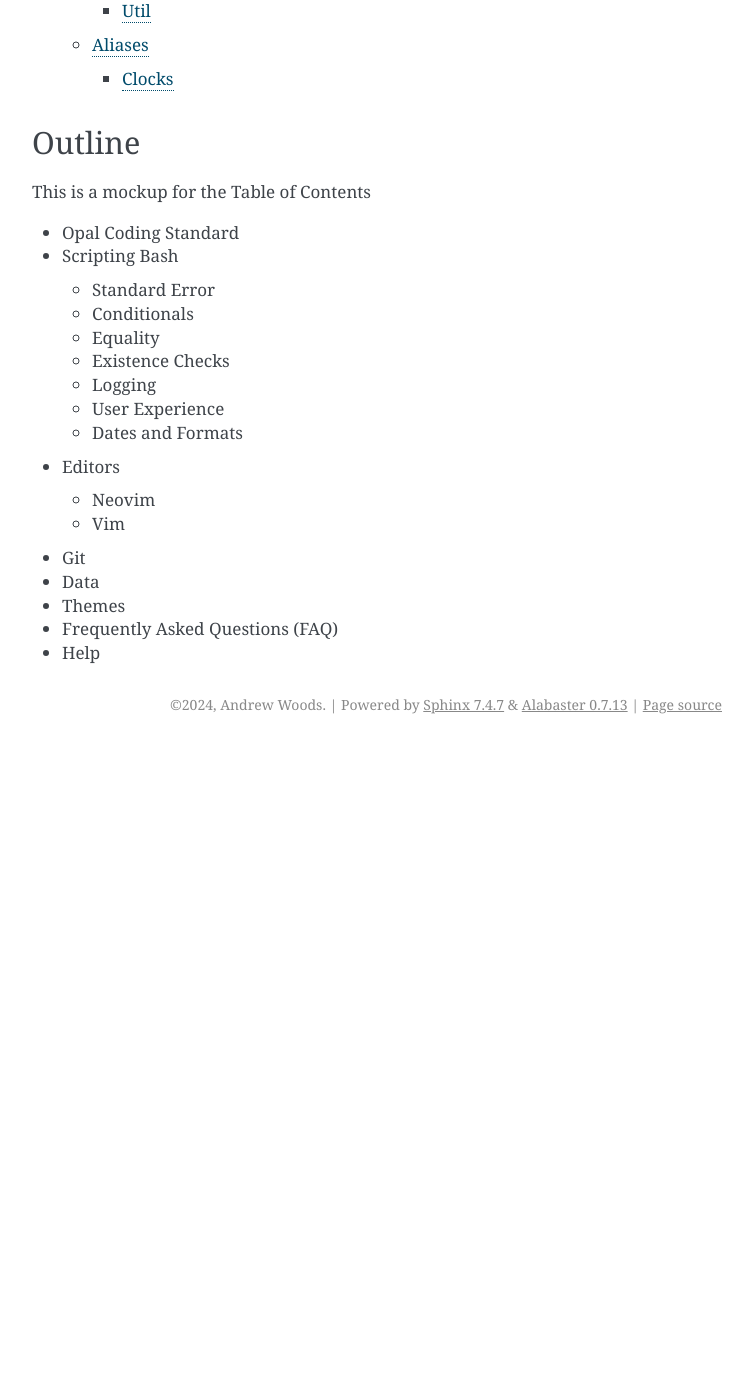
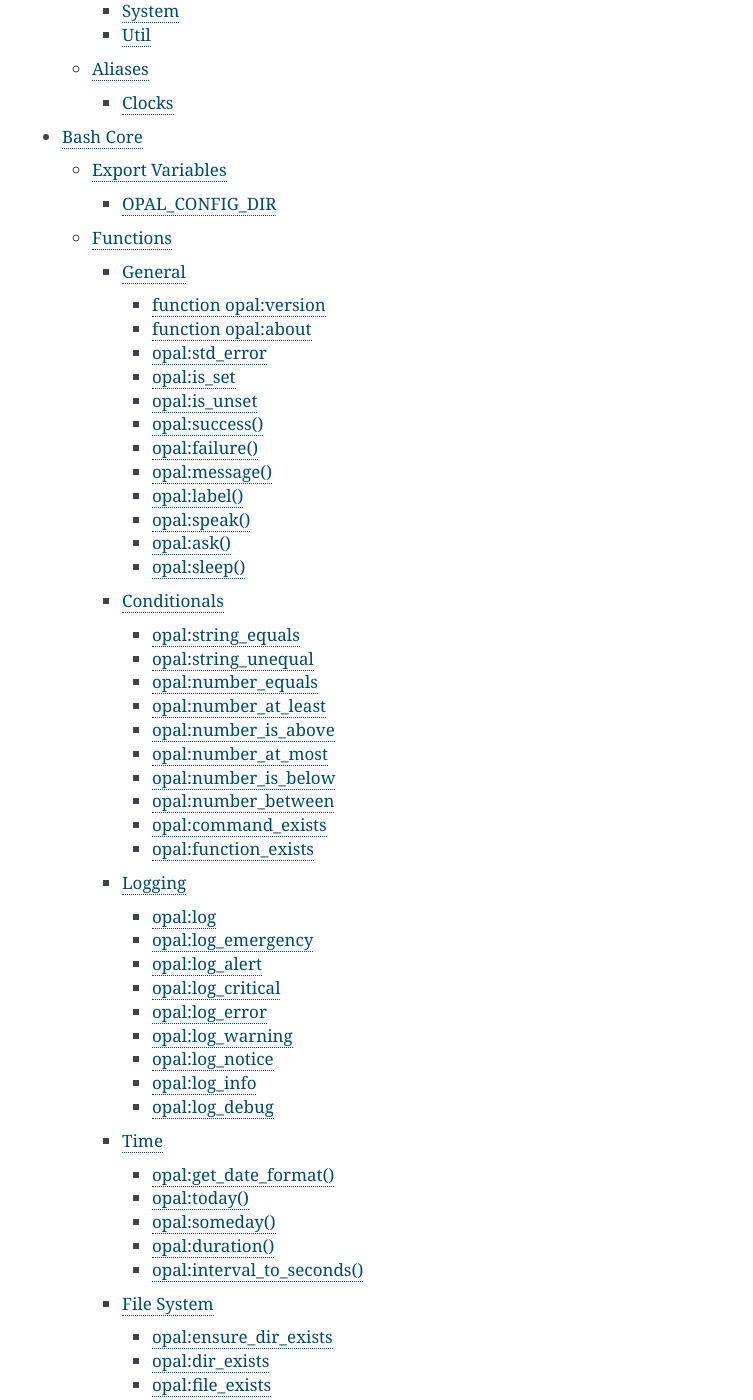
Before and after one commit to andrewwoods/opal-documentation-rtd, a Sphinx documentation site: the page built from docs/source/index.rst, in a window 1280 px wide and 1400 px high, scrolled down 1106 px. Shown: the whole window, without its empty margins (388-1141 px from the left). Built offline with Sphinx 7.4.7, drawn with Linux system fonts in a browser that asks for light colours; before the commit the page ends 1850 px from its top, so only the background shows below that; some of the changed text lies outside the part shown.

Commit message:
Add Bash Core functions outline
Create an outline to be filled in later.

```diff
--- /dev/null
+++ b/docs/source/bash-core.rst
@@ -0,0 +1,219 @@
+
+Bash Core
+=========
+
+The `core.bash` function serves as the main Opal file. It's considered the only
+required file. All the others create a nicer experience. When you want to
+create a custom script, and don't need the entire framework, you can include
+only this file.
+
+.. code-block :: bash
+
+  #!/usr/bin/env bash
+  source ~/opal/bash/core.bash
+
+
+
+Export Variables
+----------------
+
+.. code-block :: bash
+
+    export OPAL_VERSION="3.0.0-beta"
+
+    # The $OPAL_CONFIG_DIR is not meant to replace the XDG_CONFIG_HOME directory.
+    # Rather it's an additional directory - one that could be used in the
+    # XDG_CONFIG_DIRS list of directories.
+    export OPAL_CONFIG_DIR="${HOME}/opal/config"
+    export OPAL_DATA_DIR="${XDG_DATA_HOME:-$HOME/.local/share}/opal"
+    export OPAL_STATE_DIR="${XDG_DATA_HOME:-$HOME/.local/state}/opal"
+    export OPAL_LOG_DIR="${OPAL_STATE_DIR}"
+
+
+
+OPAL_CONFIG_DIR
+^^^^^^^^^^^^^^^
+
+Write a description ofthe OPAL_CONFIG_DIR describing what it does, and why it's
+important.
+
+
+Functions
+---------
+
+The core file contains all the essential functions of the Opal framework.
+The functions in here are the primary code dependency.
+
+
+General
+^^^^^^^
+
+function opal:version
+#####################
+
+function opal:about
+###################
+
+
+opal:std_error
+##############
+
+opal:is_set
+###########
+
+This describes the is_set function.
+
+opal:is_unset
+#############
+
+This describes the is_unset function. It does the opposite.
+
+
+opal:success()
+##############
+
+opal:failure()
+##############
+
+opal:message()
+##############
+
+opal:label()
+############
+
+opal:speak()
+############
+
+opal:ask()
+##########
+
+opal:sleep()
+############
+
+Conditionals
+^^^^^^^^^^^^
+
+opal:string_equals
+##################
+
+opal:string_unequal
+###################
+
+opal:number_equals
+##################
+
+opal:number_at_least
+####################
+
+opal:number_is_above
+####################
+
+opal:number_at_most
+###################
+
+opal:number_is_below
+####################
+
+opal:number_between
+###################
+
+
+opal:command_exists
+###################
+
+opal:function_exists
+####################
+
+Logging
+^^^^^^^
+
+There are several logging-related functions.
+
+opal:log
+########
+
+Ohis is the opal:log function description
+
+opal:log_emergency
+##################
+
+opal:log_alert
+##############
+
+opal:log_critical
+#################
+
+opal:log_error
+##############
+
+opal:log_warning
+################
+
+opal:log_notice
+###############
+
+opal:log_info
+#############
+
+opal:log_debug
+##############
+
+
+Time
+^^^^
+
+opal:get_date_format()
+######################
+
+opal:today()
+############
+
+opal:someday()
+##############
+
+opal:duration()
+###############
+
+opal:interval_to_seconds()
+##########################
+
+File System
+^^^^^^^^^^^
+
+opal:ensure_dir_exists
+######################
+
+opal:dir_exists
+###############
+
+opal:file_exists
+################
+
+opal:symlink_exists
+###################
+
+opal:file_has_read
+##################
+
+opal:file_has_write
+###################
+
+opal:file_has_execute
+#####################
+
+opal:file_has_set_uid
+#####################
+
+opal:file_has_set_gid
+#####################
+
+Unprocessed
+^^^^^^^^^^^
+
+.. code-block :: bash
+
+   function opal:about_macos {
+   function opal:about_macos_fallback {
+   function opal:about_popos {
+   function opal:about_popos_fallback {
+   function opal:about_ubuntu {
--- a/docs/source/index.rst
+++ b/docs/source/index.rst
@@ -12,7 +12,7 @@ people who love the command line.
 Version
 -------
 
-The current Opal version is 3.0, and was released on 2024 MMM 28 DAY.
+The current Opal version is 3.0, and is planned for release in 2025 August.
 
 .. note::
 
@@ -26,6 +26,7 @@ Contents
 
    setup
    bash
+   bash-core
 
 
 
--- a/docs/source/setup.rst
+++ b/docs/source/setup.rst
@@ -6,17 +6,29 @@ Setup
 About the Installation
 ----------------------
 
-TODO: Inform the user about the outcome of the installation process.
+Upon successsful installaion of Opal, three conditions will be met:
+
+1. The opal framework will be installed into `$HOME/opal/`
+
+2. Existing configuration files for specific locations will be backed up. The
+   current file will be given a new name in the same directory that includes
+   the timestamp in unix seconds. e.g. `~/.bashrc` becomes
+   `~/.bashrc.1733439725`
+
+3. A new configuration file will be created that points to a corresponding file
+   in the opal directory configuration file will be created that points to a
+   corresponding file in the opal directory. For example `$HOME/.bashrc` will
+   contain "file include" of `$HOME/opal/bash/bashrc.bash`.
 
 
 Installation
 ------------
 
 There are two installation methods — via file download and git clone. Most
-people will want to use the file download method. This will provide you greater
-control over the Opal version you're running. The second method - git clone -
-is for developers who would like to contribute improvements to the Opal
-Project.
+people will want to use the file download method. This will provide you
+greater control over the Opal version you're running. The second method -
+git clone - is for developers who would like to contribute improvements to
+the Opal Project
 
 Install via File Download
 ^^^^^^^^^^^^^^^^^^^^^^^^^
@@ -62,6 +74,23 @@ Install via Git Clone
 
    $ ./opal/install.bash
 
+After Installation
+^^^^^^^^^^^^^^^^^^
+
+Begin by opening a new terminal window. You'll want to ensure the environment
+is fresh. Reloading ~/.bashrc in your current terminal window may have
+unexpected results.
+
+
+**Want to improve your terminal UX?** If you're an iTerm2 user, you're in luck! You
+can add the Opal Dark or Opal Light color palette to your current profile.
+These palettes attempt to provide better accessibility by improving color
+contrast by tweaking the default ANSI color values.
+
+A backup of your ~/.bash_profile and ~/.bashrc files were created during the
+installation process. As you manually copy things back in, this is a good time
+to clean house. As you comb through your original config files, you get to
+evaluate what it still worth keeping.
 
 Update
 ------
```
